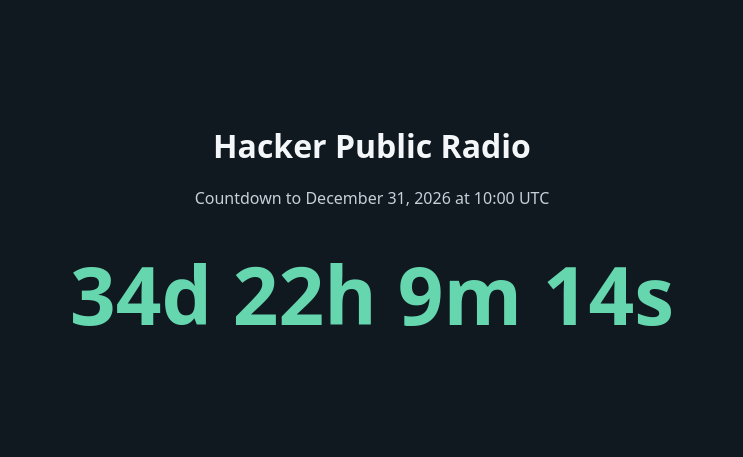
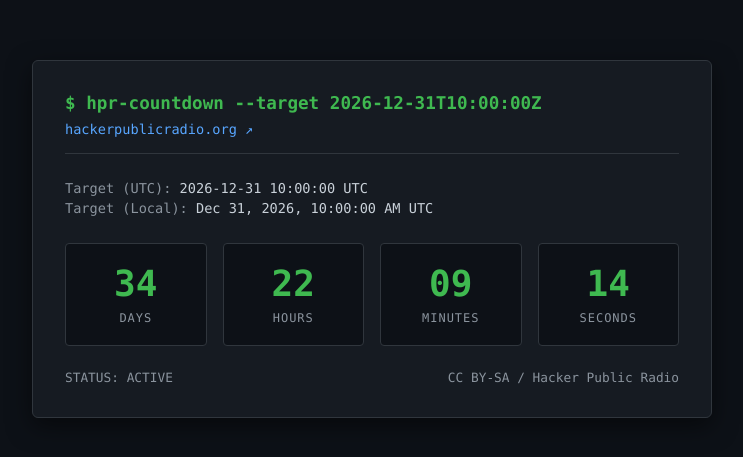
Before and after one commit to ricemark20/hpr-nye-countdown, a plain HTML site: page index.html in a window 1280 px wide. Shown: the part 161-618 px from the top of the page, without its empty margins (268-1011 px from the left). Drawn offline with Linux system fonts and the light colour scheme.

Commit message:
Update index.html to include HackerPublicRadio.org branding

```diff
--- a/index.html
+++ b/index.html
@@ -1,61 +1,175 @@
-<!doctype html>
+<!DOCTYPE html>
 <html lang="en">
 <head>
-  <meta charset="utf-8">
-  <meta name="viewport" content="width=device-width, initial-scale=1">
-  <title>Hacker Public Radio Countdown</title>
+  <meta charset="UTF-8">
+  <meta name="viewport" content="width=device-width, initial-scale=1.0">
+  <title>Hacker Public Radio — Countdown</title>
   <style>
+    :root {
+      --bg: #0d1117;
+      --panel: #161b22;
+      --border: #30363d;
+      --text: #c9d1d9;
+      --muted: #8b949e;
+      --accent: #3fb950;
+      --highlight: #58a6ff;
+    }
+    * { box-sizing: border-box; margin: 0; padding: 0; }
     body {
+      background-color: var(--bg);
+      color: var(--text);
+      font-family: ui-monospace, SFMono-Regular, "SF Mono", Menlo, Consolas, "Liberation Mono", monospace;
+      display: flex;
+      flex-direction: column;
+      align-items: center;
+      justify-content: center;
       min-height: 100vh;
-      margin: 0;
+      padding: 1.5rem;
+    }
+    .terminal {
+      background: var(--panel);
+      border: 1px solid var(--border);
+      border-radius: 6px;
+      padding: 2rem;
+      max-width: 680px;
+      width: 100%;
+      box-shadow: 0 8px 24px rgba(0,0,0,0.5);
+    }
+    .header {
+      border-bottom: 1px solid var(--border);
+      padding-bottom: 1rem;
+      margin-bottom: 1.5rem;
+      display: flex;
+      justify-content: space-between;
+      align-items: center;
+      flex-wrap: wrap;
+      gap: 0.5rem;
+    }
+    .header h1 {
+      font-size: 1.1rem;
+      color: var(--accent);
+      font-weight: 600;
+    }
+    .header a {
+      color: var(--highlight);
+      text-decoration: none;
+      font-size: 0.85rem;
+    }
+    .header a:hover { text-decoration: underline; }
+    .target-info {
+      font-size: 0.85rem;
+      color: var(--muted);
+      margin-bottom: 1.5rem;
+      line-height: 1.5;
+    }
+    .target-info span { color: var(--text); }
+    .grid {
       display: grid;
-      place-items: center;
-      background: #101820;
-      color: #f4f7f9;
-      font: 16px/1.5 system-ui, sans-serif;
+      grid-template-columns: repeat(4, 1fr);
+      gap: 1rem;
+      margin-bottom: 1.5rem;
+    }
+    .unit {
+      background: var(--bg);
+      border: 1px solid var(--border);
+      border-radius: 4px;
+      padding: 1.25rem 0.5rem;
       text-align: center;
     }
-    main { padding: 2rem; }
-    h1 { margin-bottom: .5rem; }
-    #timer {
-      margin: 1.5rem 0;
-      color: #65d6ad;
-      font-size: clamp(2rem, 8vw, 5rem);
-      font-variant-numeric: tabular-nums;
+    .value {
+      font-size: 2.25rem;
       font-weight: 700;
+      color: var(--accent);
+      line-height: 1.1;
     }
-    p { color: #c6d0d8; }
+    .label {
+      font-size: 0.75rem;
+      color: var(--muted);
+      text-transform: uppercase;
+      letter-spacing: 0.08em;
+      margin-top: 0.5rem;
+    }
+    .footer {
+      font-size: 0.8rem;
+      color: var(--muted);
+      display: flex;
+      justify-content: space-between;
+      flex-wrap: wrap;
+      gap: 0.5rem;
+    }
+    @media (max-width: 480px) {
+      .grid { grid-template-columns: repeat(2, 1fr); }
+      .value { font-size: 1.85rem; }
+    }
   </style>
 </head>
 <body>
-  <main>
-    <h1>Hacker Public Radio</h1>
-    <p>Countdown to December 31, 2026 at 10:00 UTC</p>
-    <div id="timer" role="timer" aria-live="polite"></div>
+  <main class="terminal">
+    <div class="header">
+      <h1>$ hpr-countdown --target 2026-12-31T10:00:00Z</h1>
+      <a href="https://hackerpublicradio.org/" target="_blank" rel="noopener">hackerpublicradio.org ↗</a>
+    </div>
+
+    <div class="target-info">
+      <div>Target (UTC): <span>2026-12-31 10:00:00 UTC</span></div>
+      <div>Target (Local): <span id="local-target">Calculating...</span></div>
+    </div>
+
+    <div class="grid" id="countdown-grid">
+      <div class="unit"><div class="value" id="days">00</div><div class="label">Days</div></div>
+      <div class="unit"><div class="value" id="hours">00</div><div class="label">Hours</div></div>
+      <div class="unit"><div class="value" id="minutes">00</div><div class="label">Minutes</div></div>
+      <div class="unit"><div class="value" id="seconds">00</div><div class="label">Seconds</div></div>
+    </div>
+
+    <div class="footer">
+      <span id="status">STATUS: ACTIVE</span>
+      <span>CC BY-SA / Hacker Public Radio</span>
+    </div>
   </main>
 
   <script>
-    const target = Date.parse("2026-12-31T10:00:00Z");
-    const timer = document.getElementById("timer");
+    const TARGET_MS = Date.UTC(2026, 11, 31, 10, 0, 0); // Month is 0-indexed (11 = Dec)
+    const els = {
+      days: document.getElementById('days'),
+      hours: document.getElementById('hours'),
+      minutes: document.getElementById('minutes'),
+      seconds: document.getElementById('seconds'),
+      status: document.getElementById('status'),
+      localTarget: document.getElementById('local-target')
+    };
 
-    function update() {
-      const ms = target - Date.now();
+    els.localTarget.textContent = new Date(TARGET_MS).toLocaleString(undefined, {
+      dateStyle: 'medium',
+      timeStyle: 'long'
+    });
 
-      if (ms <= 0) {
-        timer.textContent = "It's time!";
+    const pad = (n) => String(n).padStart(2, '0');
+
+    function tick() {
+      const diff = TARGET_MS - Date.now();
+
+      if (diff <= 0) {
+        els.days.textContent = '00';
+        els.hours.textContent = '00';
+        els.minutes.textContent = '00';
+        els.seconds.textContent = '00';
+        els.status.textContent = 'STATUS: TARGET REACHED';
+        els.status.style.color = '#3fb950';
         return;
       }
 
-      const days = Math.floor(ms / 86400000);
-      const hours = Math.floor(ms % 86400000 / 3600000);
-      const minutes = Math.floor(ms % 3600000 / 60000);
-      const seconds = Math.floor(ms % 60000 / 1000);
+      const s = Math.floor(diff / 1000);
+      els.days.textContent = pad(Math.floor(s / 86400));
+      els.hours.textContent = pad(Math.floor((s % 86400) / 3600));
+      els.minutes.textContent = pad(Math.floor((s % 3600) / 60));
+      els.seconds.textContent = pad(s % 60);
 
-      timer.textContent = `${days}d ${hours}h ${minutes}m ${seconds}s`;
+      // Align next tick to the start of the next second to prevent drift
+      setTimeout(tick, 1000 - (Date.now() % 1000));
     }
 
-    update();
-    setInterval(update, 1000);
+    tick();
   </script>
 </body>
 </html>
```
